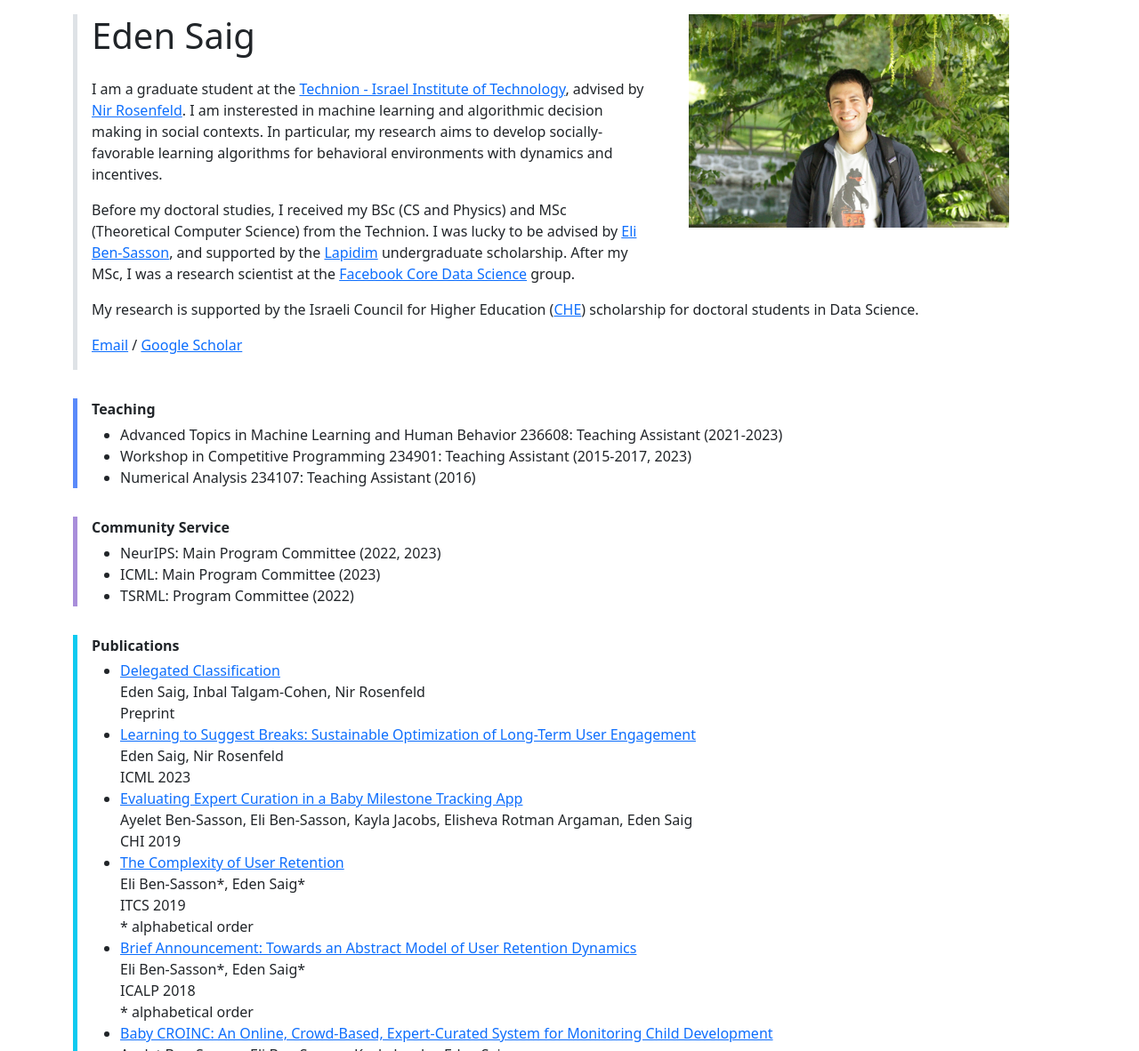
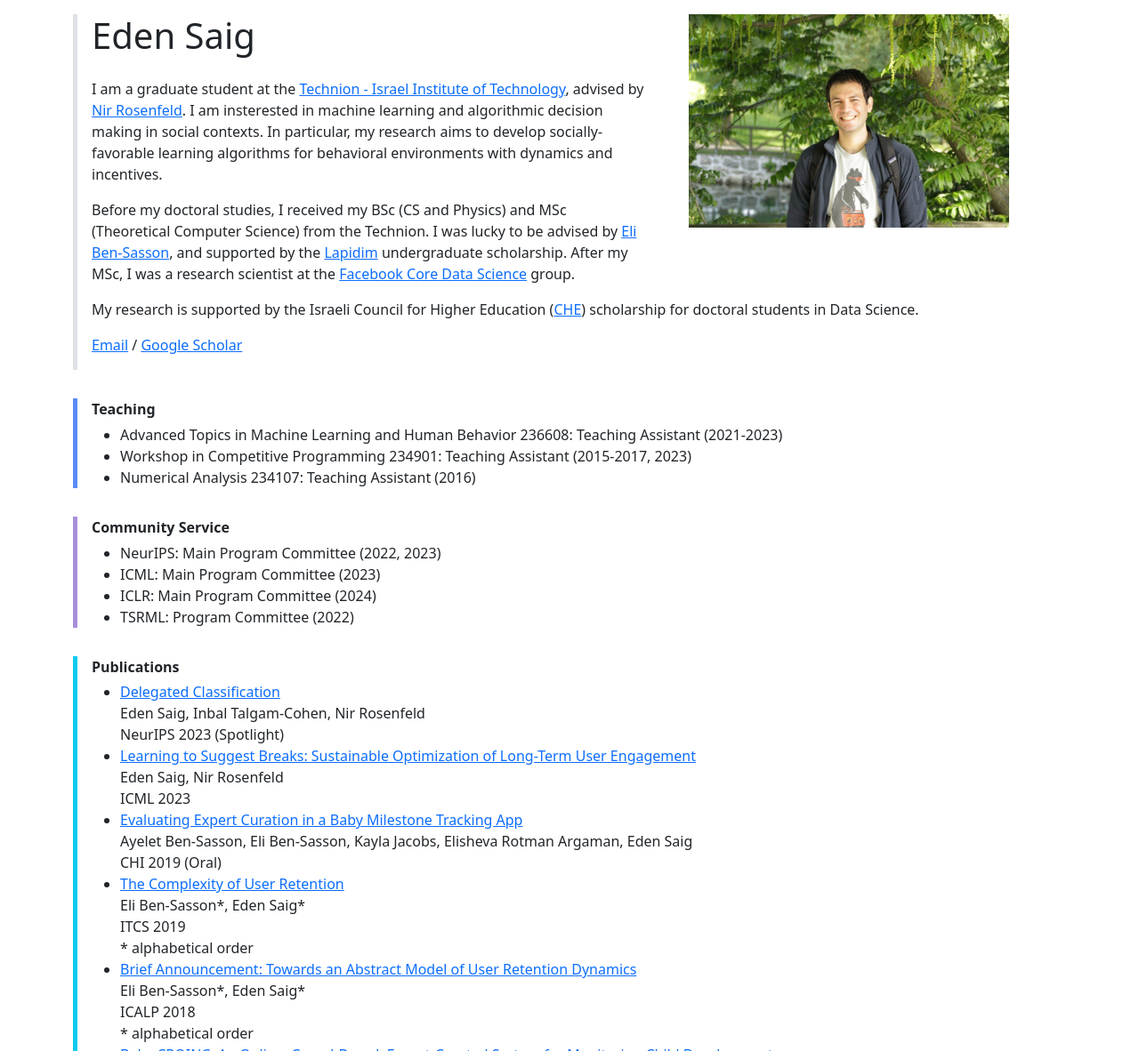
Before and after one commit to edensaig/edensaig.github.io, a plain HTML site: page index.html in a window 1280 px wide. Shown: the top 1182 px of the page at 89% size. Drawn offline with nearby package versions, Linux system fonts and the light colour scheme.

Commit message:
Update index.html

```diff
--- a/index.html
+++ b/index.html
@@ -1,5 +1,6 @@
 <html>
 <head>
+<title>Eden Saig</title>
 <meta http-equiv="Content-Type" content="text/html; charset=UTF-8">
 <meta name="viewport" content="width=device-width, initial-scale=1">
 <link href="https://cdn.jsdelivr.net/npm/bootstrap@5.3.0/dist/css/bootstrap.min.css" rel="stylesheet" integrity="sha384-9ndCyUaIbzAi2FUVXJi0CjmCapSmO7SnpJef0486qhLnuZ2cdeRhO02iuK6FUUVM" crossorigin="anonymous">
@@ -49,6 +50,9 @@
 <span class="name">ICML</span><span class="role">Main Program Committee</span><span class="periods">2023</span>
 </div></li>
 <li><div class="position">
+<span class="name">ICLR</span><span class="role">Main Program Committee</span><span class="periods">2024</span>
+</div></li>
+<li><div class="position">
 <span class="name">TSRML</span><span class="role">Program Committee</span><span class="periods">2022</span>
 </div></li>
 </ul>
@@ -61,7 +65,7 @@
 <div>
 <span class="author"><span class="me">Eden Saig</span></span>, <span class="author">Inbal Talgam-Cohen</span>, <span class="author">Nir Rosenfeld</span>
 </div>
-<div>Preprint </div>
+<div>NeurIPS 2023 (Spotlight)</div>
 </div></li>
 <li><div class="publication">
 <div class="title"><a href="https://arxiv.org/abs/2211.13585">Learning to Suggest Breaks: Sustainable Optimization of Long-Term User Engagement</a></div>
@@ -75,7 +79,7 @@
 <div>
 <span class="author">Ayelet Ben-Sasson</span>, <span class="author">Eli Ben-Sasson</span>, <span class="author">Kayla Jacobs</span>, <span class="author">Elisheva Rotman Argaman</span>, <span class="author"><span class="me">Eden Saig</span></span>
 </div>
-<div>CHI 2019</div>
+<div>CHI 2019 (Oral)</div>
 </div></li>
 <li>
 <div class="publication">
```
